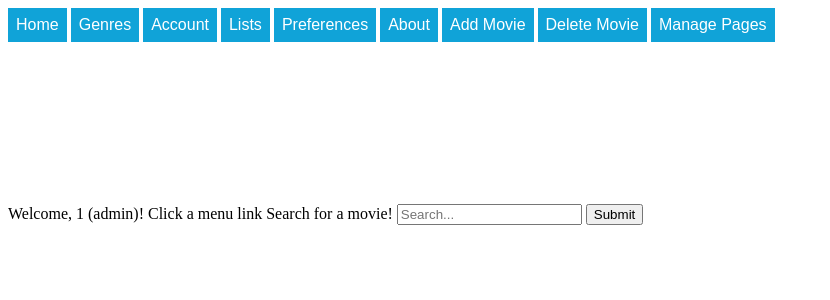
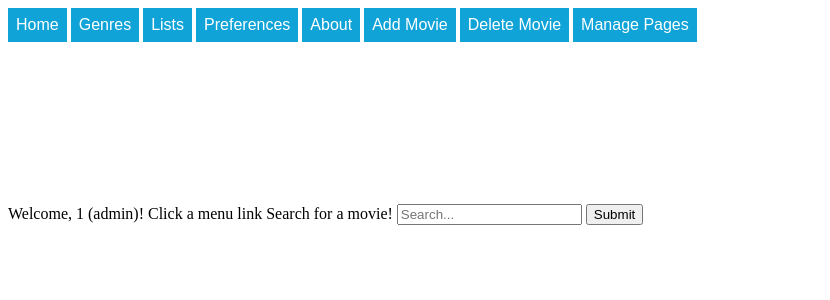
Before and after one commit to DakotaSpencer/CSC270_W7-1, a PHP site: page / in a window 1280 px wide. Shown: the top 300 px of the page, without its empty margins (0-830 px from the left). Run offline with PHP 8.4, Linux system fonts and the light colour scheme; the visitor is signed in with stand-in values (Sample User, id 1); data that the repository does not hold is empty.

Commit message:
Got Searching working again

```diff
--- a/CSC270_W7-1/Menu.php
+++ b/CSC270_W7-1/Menu.php
@@ -29,12 +29,6 @@
         <a href="' . $linkTO["Genre"] . '?genre=horror">Horror</a>
         <a href="' . $linkTO["Genre"] . '?genre=sci-fi">Sci-Fi</a>
     </div>
-</div>
-
-<div class="dropdown">
-    <button class="dropbtn">
-        <a href="' . $linkTO["Account"] . '" name="Account">Account</a>
-    </button>
 </div>
 
 <div class="dropdown">
--- a/CSC270_W7-1/index.php
+++ b/CSC270_W7-1/index.php
@@ -93,9 +93,6 @@ Search for a movie!
 
         myResponse = request.responseText;
 
-        console.log(myResponse);
-
-        if (myResponse[0].Title) {
         myData = JSON.parse(myResponse);
 
         // alert(myData);
@@ -111,10 +108,6 @@ Search for a movie!
         }
         myReturn += "</table>";
         document.getElementById("jsonData").innerHTML = myReturn; // Display table
-        } else {
-            myReturn = "No Movies Found";
-            document.getElementById("resultText").innerHTML = myReturn;
-        }
         //alert("A: " + myResponse); // Use for debugging
         //document.getElementById("A").innerHTML = myResponse; // Display the json for debugging
     }
```
Lines whose indentation alone changed are shown as unchanged.
